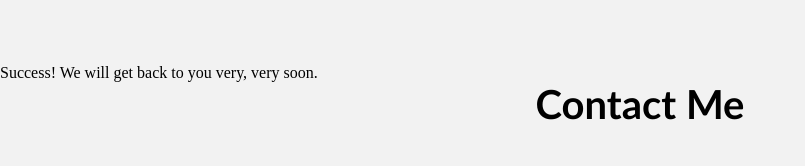
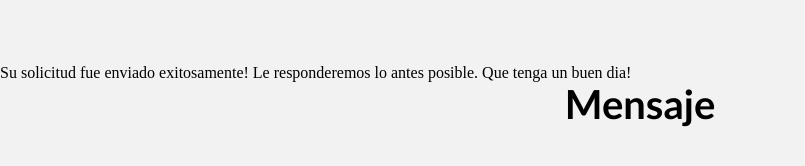
Before and after one commit to Gago-sys/Gago-sys.github.io, a plain HTML site: page success.html in a window 1280 px wide. Shown: the whole page, without its empty margins (0-805 px from the left). Drawn offline with Linux system fonts and the light colour scheme.

Commit message:
Update success.html

```diff
--- a/success.html
+++ b/success.html
@@ -10,8 +10,8 @@
 <body>
 
     <div class="container">
-        <h1 class="intro">Contact Me</h1>
-        <p>Success! We will get back to you very, very soon.</p>
+        <h1 class="intro">Mensaje</h1>
+        <p>Su solicitud fue enviado exitosamente! Le responderemos lo antes posible. Que tenga un buen dia!</p>
     </div>
 
 </body>
```
